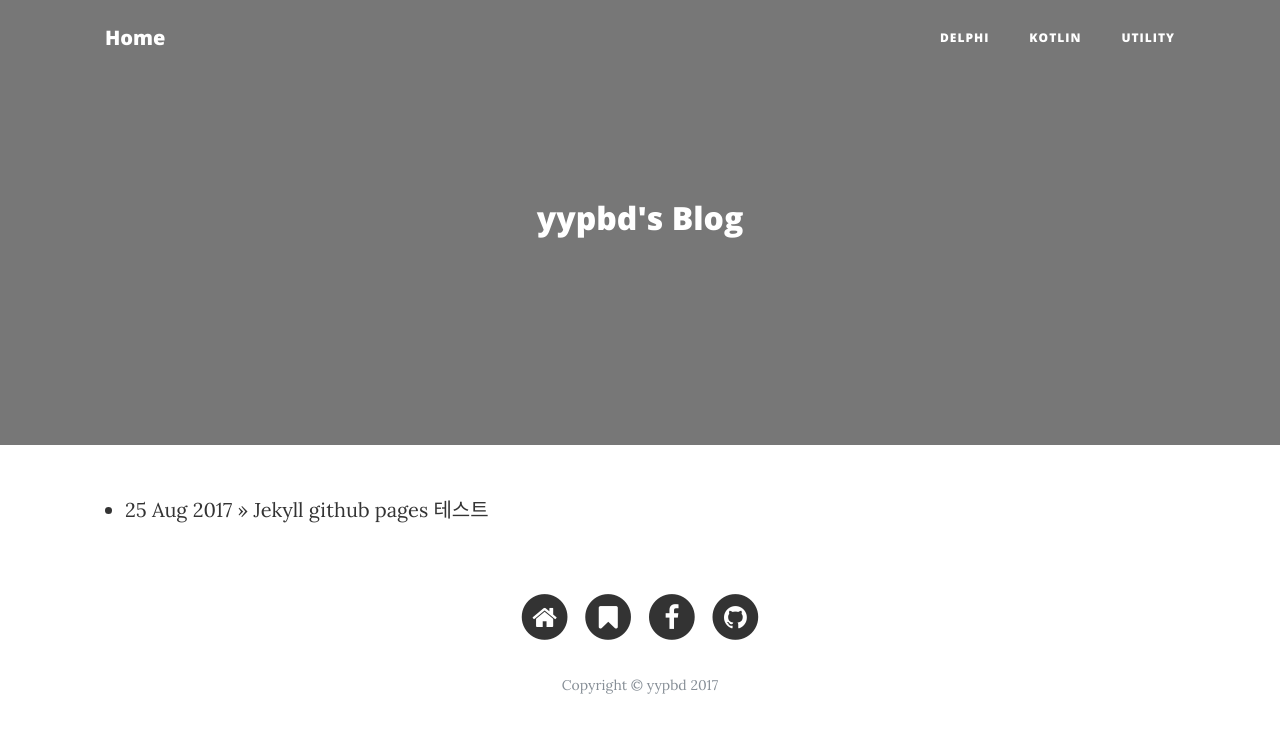
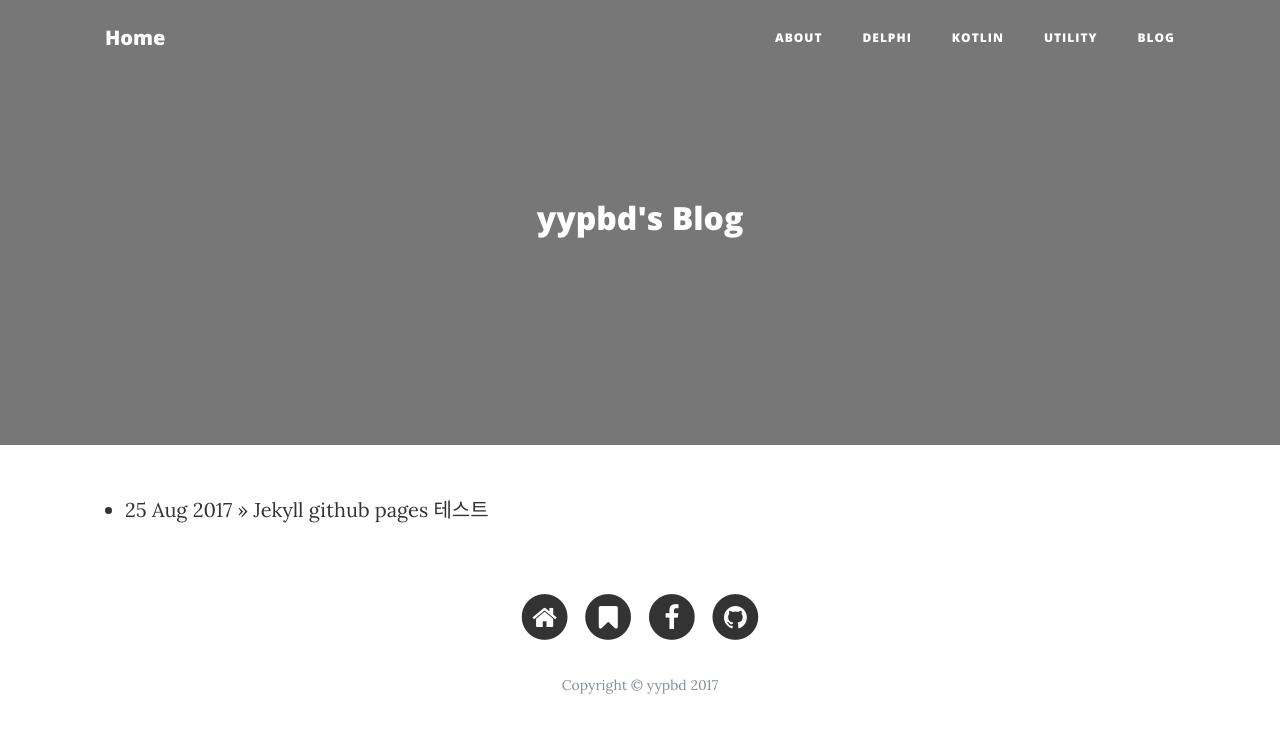
Before and after one commit to yypbd/yypbd.github.io, a Jekyll site: the page built from blog/index.html, in a window 1280 px wide. Shown: the top 733 px of the page. Built offline with Jekyll 4.4.1, drawn with Linux system fonts in a browser that asks for light colours; nearby versions of some CDN libraries.

Commit message:
minor: layout - update menu

```diff
--- a/_layouts/default.html
+++ b/_layouts/default.html
@@ -33,6 +33,9 @@
             </button>
             <div class="collapse navbar-collapse" id="navbarResponsive">
                 <ul class="navbar-nav ml-auto">
+                    <li class="nav-item{% if page.title == "yypbd's About" %} active{% endif %}">
+                        <a class="nav-link" href="/about">About{% if page.title == "Delphi projects" %} <span class="sr-only">(current)</span>{% endif %}</a>
+                    </li>
                     <li class="nav-item{% if page.title == "Delphi projects" %} active{% endif %}">
                         <a class="nav-link" href="/delphi">Delphi{% if page.title == "Delphi projects" %} <span class="sr-only">(current)</span>{% endif %}</a>
                     </li>
@@ -42,14 +45,9 @@
                     <li class="nav-item{% if page.title == "Utility projects" %} active{% endif %}">
                         <a class="nav-link" href="/utility">Utility{% if page.title == "Utility projects" %} <span class="sr-only">(current)</span>{% endif %}</a>
                     </li>
-                    <!--
-                    <li class="nav-item{% if page.title == "yypbd's About" %} active{% endif %}">
-                        <a class="nav-link" href="/about">About{% if page.title == "Delphi projects" %} <span class="sr-only">(current)</span>{% endif %}</a>
+                    <li class="nav-item{% if page.title == "yypbd's Blog" %} active{% endif %}">
+                        <a class="nav-link" href="/blog">Blog{% if page.title == "yypbd's Blog" %} <span class="sr-only">(current)</span>{% endif %}</a>
                     </li>
-                    <li class="nav-item{% if page.title == "yypbd's Blog" %} active{% endif %}">
-                        <a class="nav-link" href="/blog">Blog{% if page.title == "Delphi projects" %} <span class="sr-only">(current)</span>{% endif %}</a>
-                    </li>
-                    -->
                 </ul>
             </div>
         </div>
--- a/css/main.css
+++ b/css/main.css
@@ -6,3 +6,7 @@
     font-size: 14px;
     height: 40px;
 }
+
+.nav-item .active {
+    background-color: #f00;
+}
```
